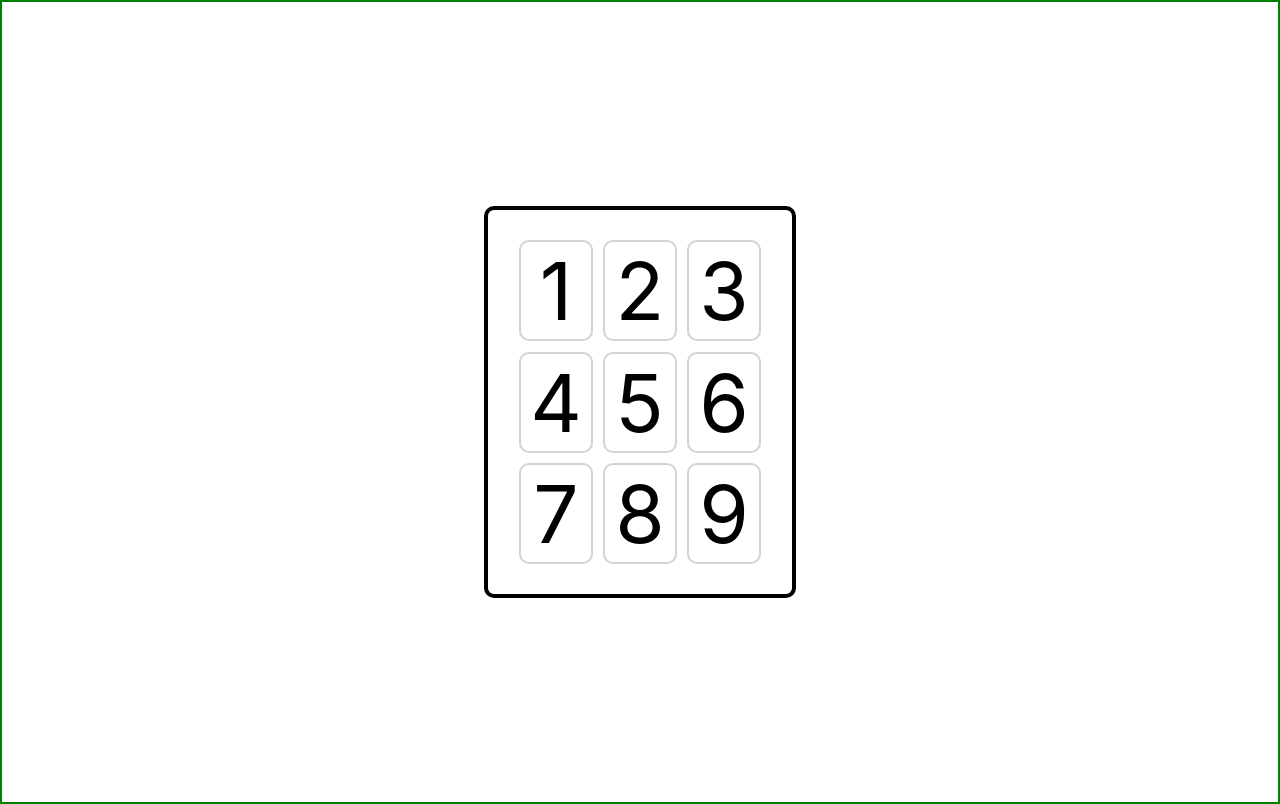
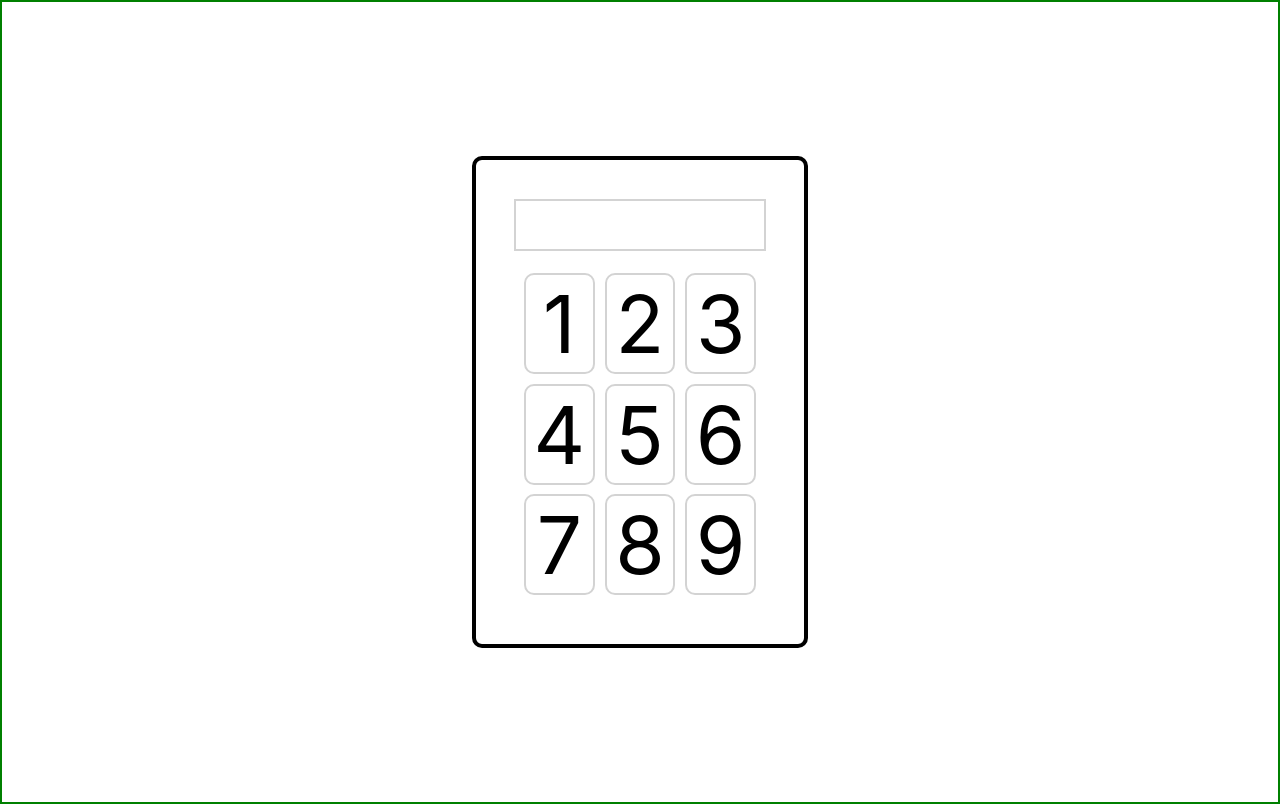
Before and after one commit to nickhibbits/react-practice-projects, a React (Create React App) app in the folder calculator/: page / in a window 1280 px wide. Built offline with nearby package versions, Linux system fonts and the light colour scheme.

Commit message:
start calculator value display component

```diff
--- a/calculator/src/App.css
+++ b/calculator/src/App.css
@@ -5,3 +5,9 @@
   border: solid 2px green;
   min-height: 100vh;
 }
+
+.calculator-wrapper {
+  border: solid 4px black;
+  border-radius: 10px;
+  padding: 3%;
+}
--- a/calculator/src/App.js
+++ b/calculator/src/App.js
@@ -1,10 +1,14 @@
 import "./App.css";
 import NumberPad from "./NumberPad";
+import ValueDisplay from "./ValueDisplay";
 
 function App() {
   return (
     <div className="App">
-      <NumberPad />
+      <div className="calculator-wrapper">
+        <ValueDisplay />
+        <NumberPad />
+      </div>
     </div>
   );
 }
--- a/calculator/src/NumberPad.css
+++ b/calculator/src/NumberPad.css
@@ -1,6 +1,4 @@
 .number-pad-component {
-  border: solid 4px black;
-  border-radius: 10px;
   display: grid;
   grid-template-columns: repeat(3, 1fr);
   grid-template-rows: repeat(3, 1fr);
@@ -31,7 +29,6 @@
   justify-content: center;
   margin: 2%;
   transition: 0.2s ease;
-  /* margin: 3%; */
 }
 
 .num-button:hover {
--- /dev/null
+++ b/calculator/src/ValueDisplay.css
@@ -0,0 +1,12 @@
+.value-display-component {
+  border: solid 2px lightgray;
+  height: 3rem;
+  margin-bottom: 5%;
+  display: flex;
+  justify-content: flex-end;
+  align-items: center;
+}
+
+.value-display-wrapper {
+  font-size: 2.5rem;
+}
--- /dev/null
+++ b/calculator/src/ValueDisplay.js
@@ -0,0 +1,11 @@
+import "./ValueDisplay.css";
+
+function ValueDisplay() {
+  return (
+    <div className="value-display-component">
+      <div className="value-display-wrapper"></div>
+    </div>
+  );
+}
+
+export default ValueDisplay;
```
